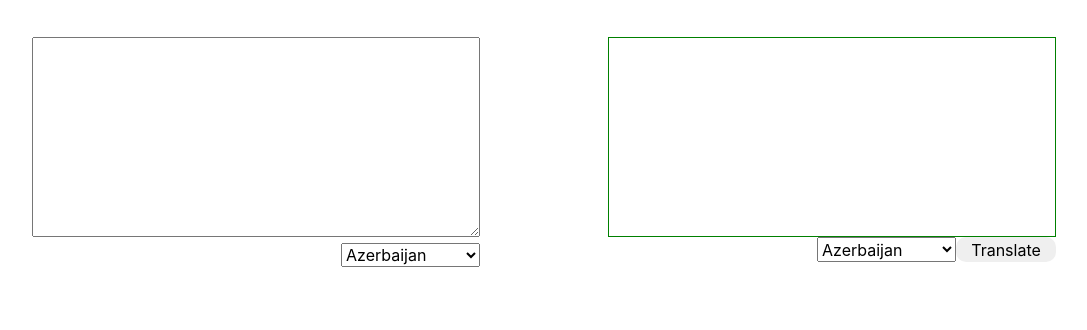
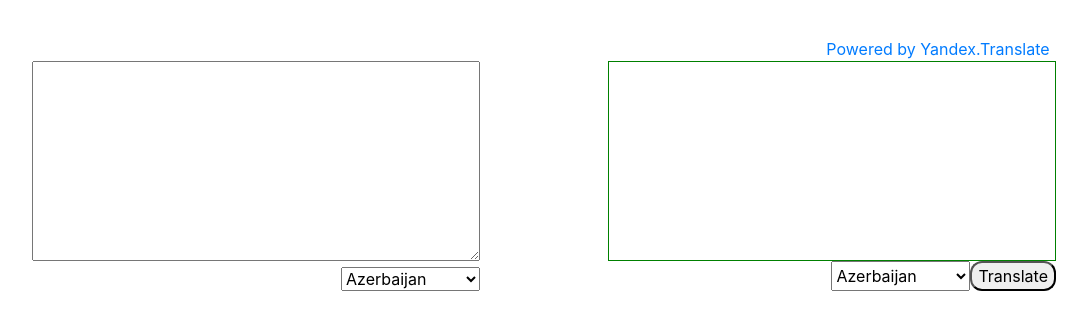
Before and after one commit to barrygriffith84/griffoogle, a plain HTML site: page index.html in a window 1280 px wide. Shown: the part 120-450 px from the top of the page, without its empty margins (96-1183 px from the left). Drawn offline with nearby package versions, Linux system fonts and the light colour scheme.

Commit message:
Removed the button animation, added the yandex credit above the translation, refactored the fetch statement into a function.

```diff
--- a/index.html
+++ b/index.html
@@ -15,6 +15,9 @@
   </head>
   <body>
   <header><img src="images/festisite_google.png" alt="" class="header-img"></header>
+  <div class="yandex-div">
+  <a href="https://translate.yandex.com/">Powered by Yandex.Translate</a>
+</div>
 
 <section class="translator-section" id="translator-section">
 
@@ -117,7 +120,7 @@
   <div class="output-div" id="output-div">
   </div>
   <div class="select-and-btn" id="select-and-btn">
-  <button class="translate-btn glow-on-hover" id="translate-btn">Translate</button>
+  <button class="translate-btn" id="translate-btn">Translate</button>
   <select id="language-output">
     <option value="az">Azerbaijan</option>
     <option value="af">Afrikaans</option>
--- a/style.css
+++ b/style.css
@@ -55,66 +55,12 @@ header {
     height: auto;
 }
 
-
-
-/* Animations */
-
-.glow-on-hover {
-    width: 100px;
-    height: 25px;
-    border: none;
-    outline: none;
-    /* color: #fff; */
-    /* background: #111; */
-    cursor: pointer;
-    position: relative;
-    z-index: 0;
-    border-radius: 10px;
+.yandex-div {
+    display: flex;
+    justify-content: flex-end;
+    margin-right: 10.5vw;
 }
 
-.glow-on-hover:before {
-    content: '';
-    background: linear-gradient(45deg, #ff0000, #ff7300, #fffb00, #48ff00, #00ffd5, #002bff, #7a00ff, #ff00c8, #ff0000);
-    position: absolute;
-    top: -2px;
-    left:-2px;
-    background-size: 400%;
-    z-index: -1;
-    filter: blur(5px);
-    width: calc(100% + 4px);
-    height: calc(100% + 4px);
-    animation: glowing 20s linear infinite;
-    opacity: 0;
-    transition: opacity .3s ease-in-out;
-    border-radius: 10px;
+.translate-btn {
+    border-radius: 12px;
 }
-
-.glow-on-hover:active {
-    color: #000
-}
-
-.glow-on-hover:active:after {
-    background: transparent;
-}
-
-.glow-on-hover:hover:before {
-    opacity: 1;
-}
-
-.glow-on-hover:after {
-    z-index: -1;
-    content: '';
-    position: absolute;
-    width: 100%;
-    height: 100%;
-    /* background: #111; */
-    left: 0;
-    top: 0;
-    border-radius: 10px;
-}
-
-@keyframes glowing {
-    0% { background-position: 0 0; }
-    50% { background-position: 400% 0; }
-    100% { background-position: 0 0; }
-}
--- a/translator.js
+++ b/translator.js
@@ -1,6 +1,22 @@
+/* TODO:
+ -Add keyup event for the enter key
+ -Refactor to reduce code smell
+ -Break up into ES6 Modules
+ -Comment code
+ -Retest to make sure API Key still works
+*/
+
+const k1 = "20200424T141333Z"
+const k2 = "1b8786ba0d533aeb"
+const k3 = "e4278cb06f8fa7211135a90d661bd62aa32960fd"
+
 //Click event to trigger the translation
 document.querySelector("#translate-btn").addEventListener("click", translate)
 
+function fetchFromAPI(text, lang) {
+    return fetch("https://translate.yandex.net/api/v1.5/tr.json/translate?key=trnsl.1.1."+k1+"."+k2+"."+k3+"&text="+text+"&lang="+lang)
+        .then(result => result.json())
+}
 
 //Function to translate text using Yandex Translate
 function translate(){
@@ -12,14 +28,12 @@ function translate(){
     if(outputLang === "hill"){
         outputLang = "en"
         lang = inputLang + '-' + outputLang;
-        fetch("https://translate.yandex.net/api/v1.5/tr.json/translate?key=trnsl.1.1.20200424T141333Z.1b8786ba0d533aeb.e4278cb06f8fa7211135a90d661bd62aa32960fd&text="+text+"&lang="+lang)
-        .then(result => result.json())
+        fetchFromAPI(text, lang)
         .then(translatedString =>{
         document.querySelector("#output-div").innerHTML = hillbillian(translatedString.text[0])
         })
     } else {
-        fetch("https://translate.yandex.net/api/v1.5/tr.json/translate?key=trnsl.1.1.20200424T141333Z.1b8786ba0d533aeb.e4278cb06f8fa7211135a90d661bd62aa32960fd&text="+text+"&lang="+lang)
-        .then(result => result.json())
+        fetchFromAPI(text, lang)
         .then(translatedString =>{
         document.querySelector("#output-div").innerHTML = translatedString.text[0]
         })
@@ -39,7 +53,7 @@ let detect = () => {
     // let hint = ["english", "german", "spanish"]
     let text = document.querySelector("#translate-input").value
     let hint = ""
-    fetch("https://translate.yandex.net/api/v1.5/tr.json/detect?key=trnsl.1.1.20200424T141333Z.1b8786ba0d533aeb.e4278cb06f8fa7211135a90d661bd62aa32960fd&text="+text+"&[hint=english,spanish,german]")
+    fetch("https://translate.yandex.net/api/v1.5/tr.json/detect?key=trnsl.1.1."+k1+"."+k2+"."+k3+"&text="+text+"&[hint=english,spanish,german]")
     .then(result => result.json())
     .then(testResult => {
        console.log(testResult)
```
